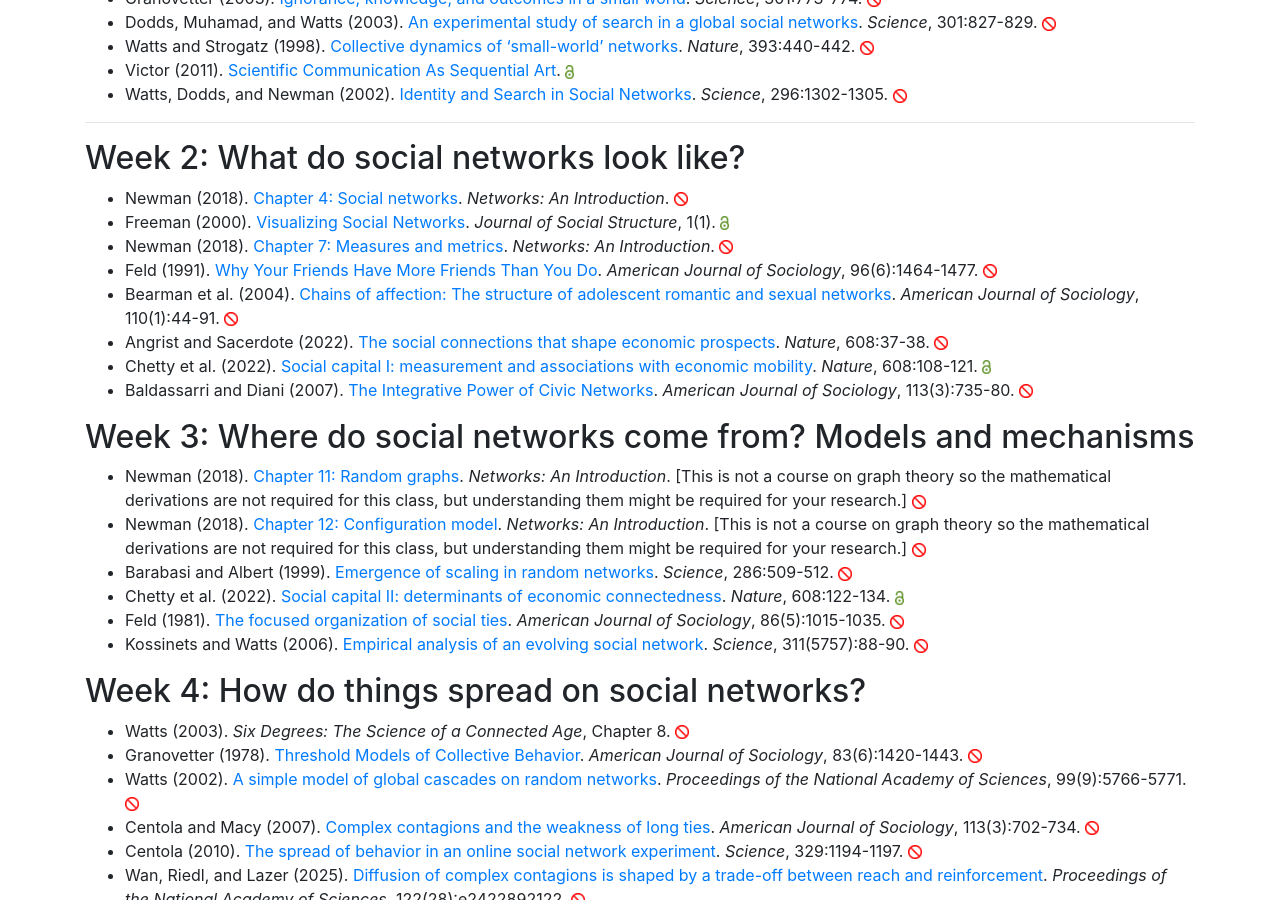
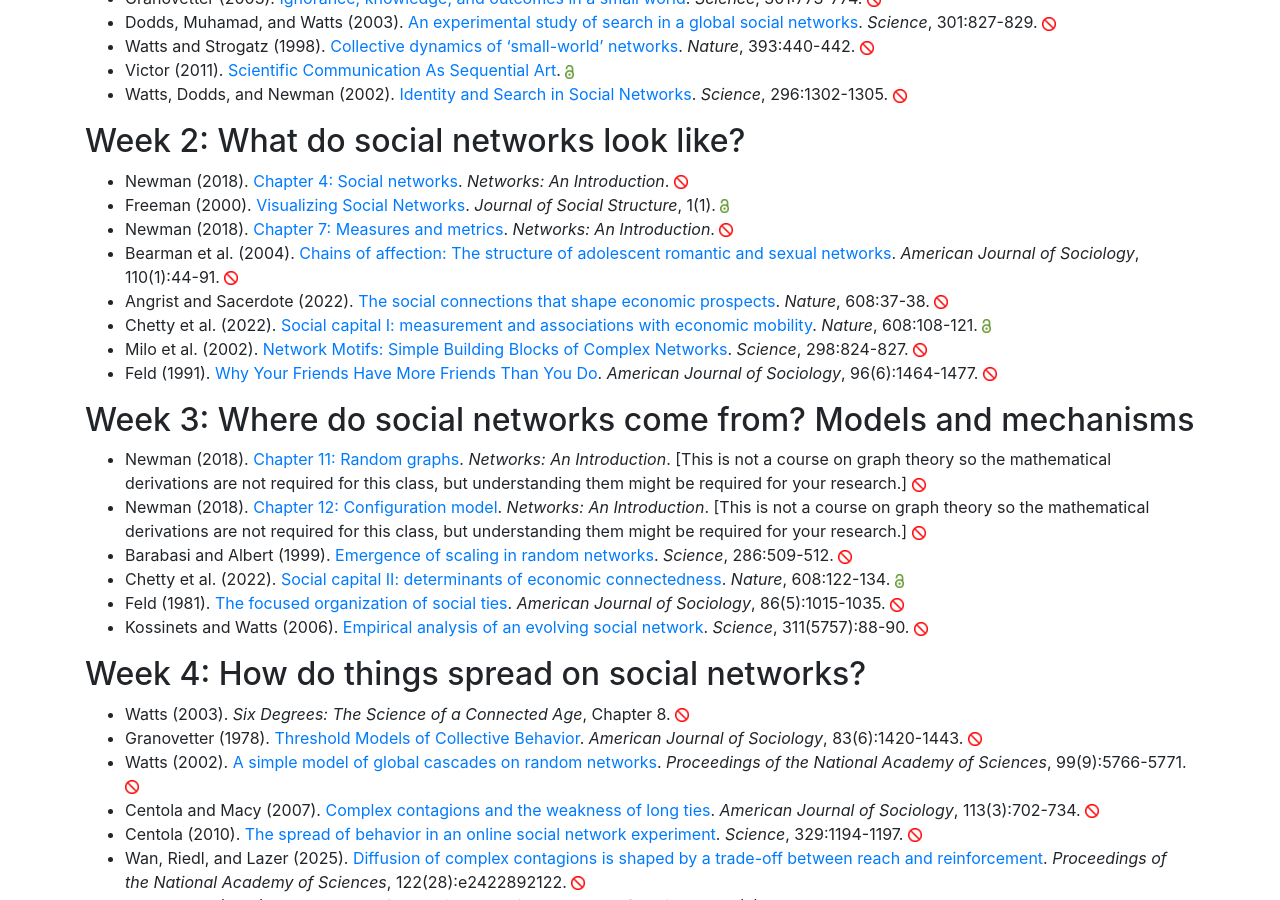
Before and after one commit to msalganik/soc548_f2025, a Jekyll site: the page built from readings.md, in a window 1280 px wide and 900 px high, scrolled down 300 px. Built offline with Jekyll 4.4.1, drawn with Linux system fonts in a browser that asks for light colours; comment, search, counter and statistics services are not loaded.

Commit message:
Standardize formatting in readings page

```diff
--- a/readings.md
+++ b/readings.md
@@ -20,19 +20,16 @@ In this 6-week seminar we hope to cover some of the history and major themes in
 - Victor (2011). [Scientific Communication As Sequential Art](http://worrydream.com/ScientificCommunicationAsSequentialArt/). <img src="https://msalganik.github.io/soc548_f2025/images/open.png" style="display: inline; height: 14px;" />
 - Watts, Dodds, and Newman (2002). [Identity and Search in Social Networks](https://dx.doi.org/10.1126/science.1070120). _Science_, 296:1302-1305. <img src="https://msalganik.github.io/soc548_f2025/images/closed.png" style="display: inline; height: 14px;" />
 
-<hr>
-
 ## Week 2: What do social networks look like?
 
 - Newman (2018). [Chapter 4: Social networks](https://doi.org/10.1093/oso/9780198805090.003.0004). _Networks: An Introduction_. <img src="https://msalganik.github.io/soc548_f2025/images/closed.png" style="display: inline; height: 14px;" />
 - Freeman (2000). [Visualizing Social Networks](https://www.cmu.edu/joss/content/articles/volume1/Freeman.html). _Journal of Social Structure_, 1(1). <img src="https://msalganik.github.io/soc548_f2025/images/open.png" style="display: inline; height: 14px;" />
 - Newman (2018). [Chapter 7: Measures and metrics](https://doi.org/10.1093/oso/9780198805090.003.0007). _Networks: An Introduction_. <img src="https://msalganik.github.io/soc548_f2025/images/closed.png" style="display: inline; height: 14px;" />
-- Feld (1991). [Why Your Friends Have More Friends Than You Do](https://doi.org/10.1086/229693). _American Journal of Sociology_, 96(6):1464-1477. <img src="https://msalganik.github.io/soc548_f2025/images/closed.png" style="display: inline; height: 14px;" />
 - Bearman et al. (2004). [Chains of affection: The structure of adolescent romantic and sexual networks](https://doi.org/10.1086/386272). _American Journal of Sociology_, 110(1):44-91. <img src="https://msalganik.github.io/soc548_f2025/images/closed.png" style="display: inline; height: 14px;" />
 - Angrist and Sacerdote (2022). [The social connections that shape economic prospects](https://doi.org/10.1038/d41586-022-01843-4). _Nature_, 608:37-38. <img src="https://msalganik.github.io/soc548_f2025/images/closed.png" style="display: inline; height: 14px;" />
 - Chetty et al. (2022). [Social capital I: measurement and associations with economic mobility](https://doi.org/10.1038/s41586-022-04996-4). _Nature_, 608:108-121. <img src="https://msalganik.github.io/soc548_f2025/images/open.png" style="display: inline; height: 14px;" />
-- Baldassarri and Diani (2007). [The Integrative Power of Civic Networks](https://doi.org/10.1086/521839). _American Journal of Sociology_, 113(3):735-80. <img src="https://msalganik.github.io/soc548_f2025/images/closed.png" style="display: inline; height: 14px;" />
-
+- Milo et al. (2002). [Network Motifs: Simple Building Blocks of Complex Networks](https://doi.org/10.1126/science.298.5594.824). _Science_, 298:824-827. <img src="https://msalganik.github.io/soc548_f2025/images/closed.png" style="display: inline; height: 14px;" />
+- Feld (1991). [Why Your Friends Have More Friends Than You Do](https://doi.org/10.1086/229693). _American Journal of Sociology_, 96(6):1464-1477. <img src="https://msalganik.github.io/soc548_f2025/images/closed.png" style="display: inline; height: 14px;" />
 
 ## Week 3: Where do social networks come from? Models and mechanisms
 
@@ -53,7 +50,6 @@ In this 6-week seminar we hope to cover some of the history and major themes in
 - Wan, Riedl, and Lazer (2025). [Diffusion of complex contagions is shaped by a trade-off between reach and reinforcement](https://doi.org/10.1073/pnas.2422892122). _Proceedings of the National Academy of Sciences_, 122(28):e2422892122. <img src="https://msalganik.github.io/soc548_f2025/images/closed.png" style="display: inline; height: 14px;" />
 - Granovetter (1973). [The strength of weak ties](https://doi.org/10.1086/225469). _American Journal of Sociology_, 78(6):1360-1380. <img src="https://msalganik.github.io/soc548_f2025/images/closed.png" style="display: inline; height: 14px;" />
 
-
 ## Week 5: What is happening with online social networks?
 
 - Stroud et al. (2020). [A Proposal for Understanding Social Media's Impact on Elections: Rigorous, Peer-Reviewed Scientific Research](https://medium.com/@2020_election_research_project/a-proposal-for-understanding-social-medias-impact-on-elections-4ca5b7aae10). _Medium blog post_. <img src="https://msalganik.github.io/soc548_f2025/images/open.png" style="display: inline; height: 14px;" />
```
